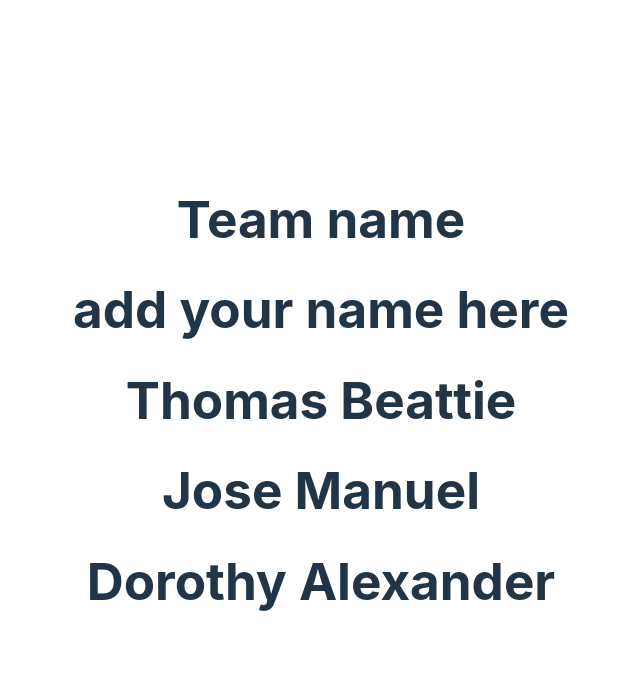
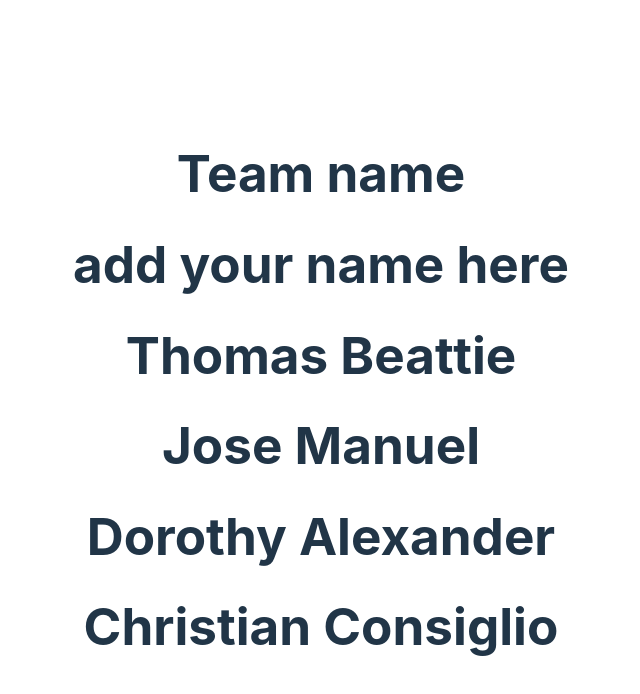
Before and after one commit to JacobAntepli/git-example-team-S, a React (Vite) app: page / in a window 1280 px wide. Shown: the top 694 px of the page, without its empty margins (319-959 px from the left). Built offline with nearby package versions, Linux system fonts and the light colour scheme.

Commit message:
Added my name

```diff
--- a/src/App.jsx
+++ b/src/App.jsx
@@ -10,6 +10,7 @@ function App() {
             <h1>Thomas Beattie</h1>
             <h1> Jose Manuel</h1>
             <h1>Dorothy Alexander</h1>
+            <h1>Christian Consiglio</h1>
         </div>
     )
 }
```
Lines whose indentation alone changed are shown as unchanged.
